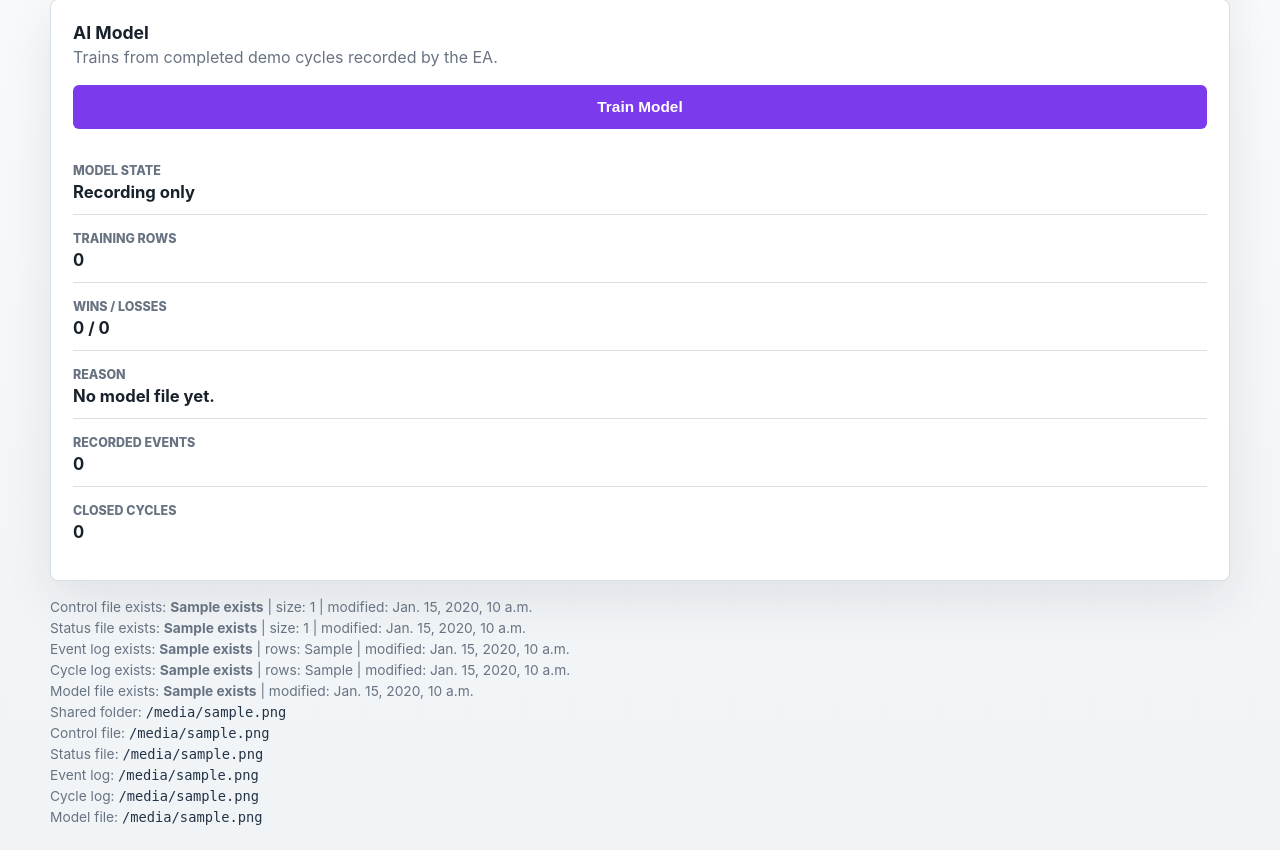
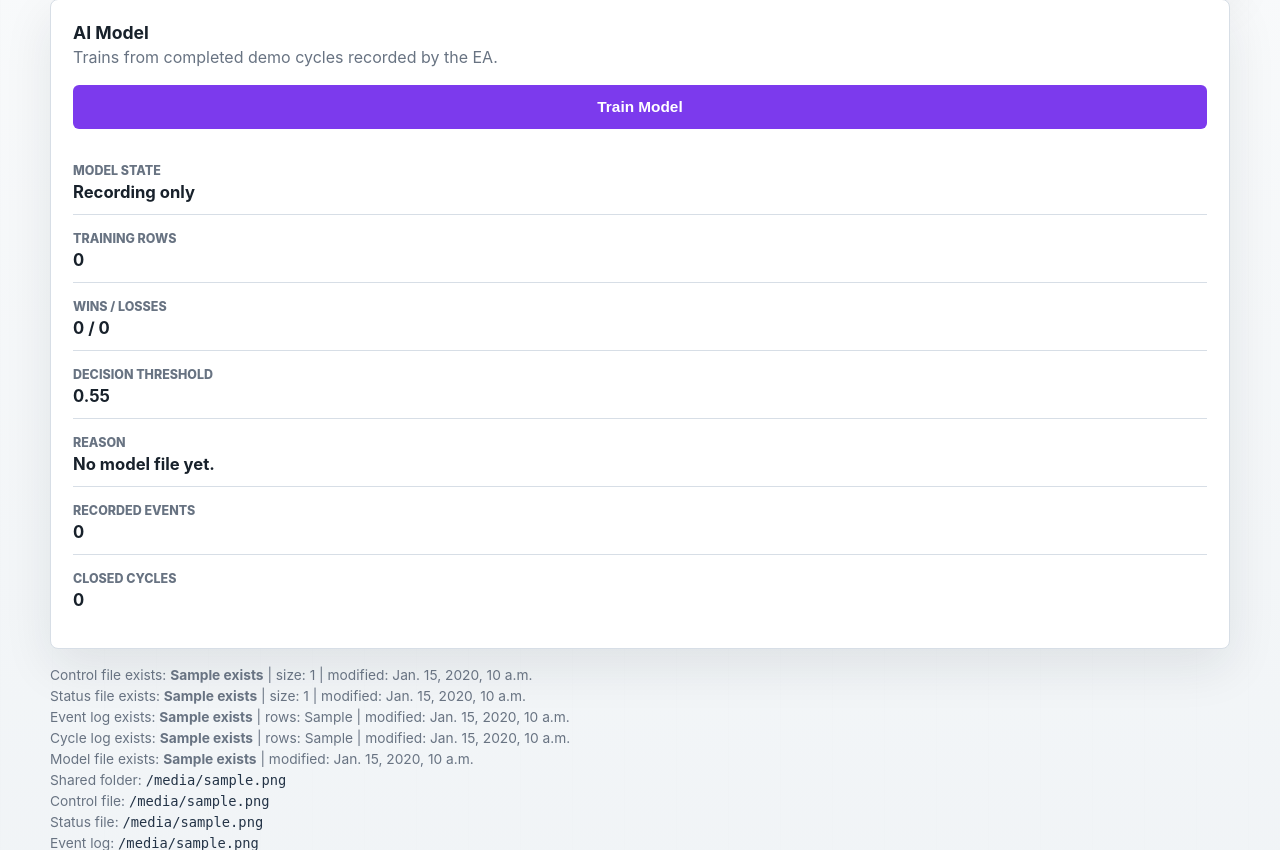
Before and after one commit to felixmokayabeatz/mt5_bot, a Django app: template control/templates/control/dashboard.html in a window 1280 px wide. Shown: the part 853-1703 px from the top of the page. Run offline with Django 5.2, Linux system fonts and the light colour scheme; the template is opened without the code that fills it: most values are stand-ins (such as "Sample title", 1, 10 or a date in 2020).

Commit message:
Show model threshold

```diff
--- a/control/templates/control/dashboard.html
+++ b/control/templates/control/dashboard.html
@@ -142,6 +142,10 @@
             <dd id="win-loss">{{ model.wins|default:"0" }} / {{ model.losses|default:"0" }}</dd>
           </div>
           <div>
+            <dt>Decision threshold</dt>
+            <dd id="model-threshold">{{ model.threshold|default:"0.55" }}</dd>
+          </div>
+          <div>
             <dt>Reason</dt>
             <dd id="model-reason">{{ model.reason|default:"No model file yet." }}</dd>
           </div>
```
